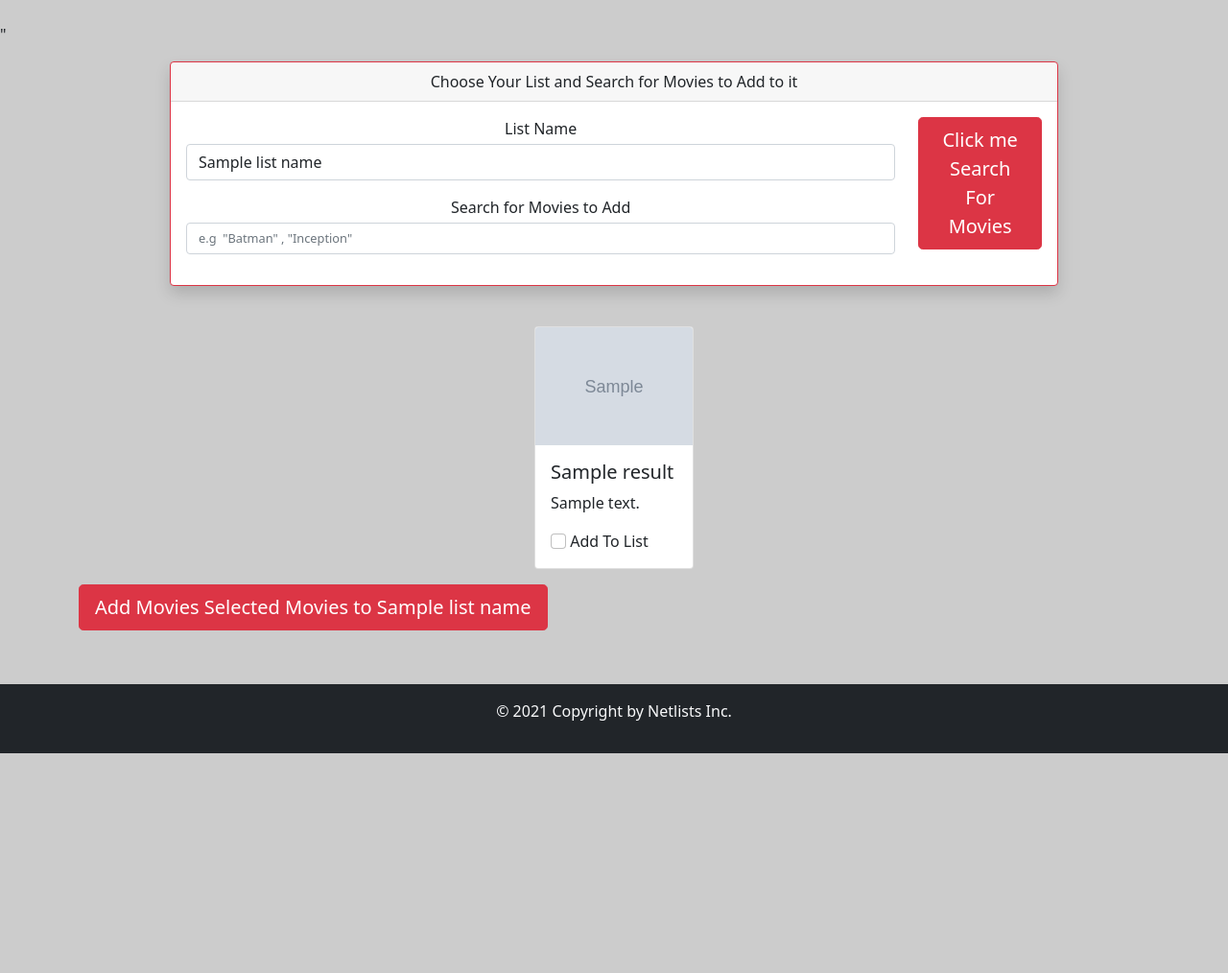
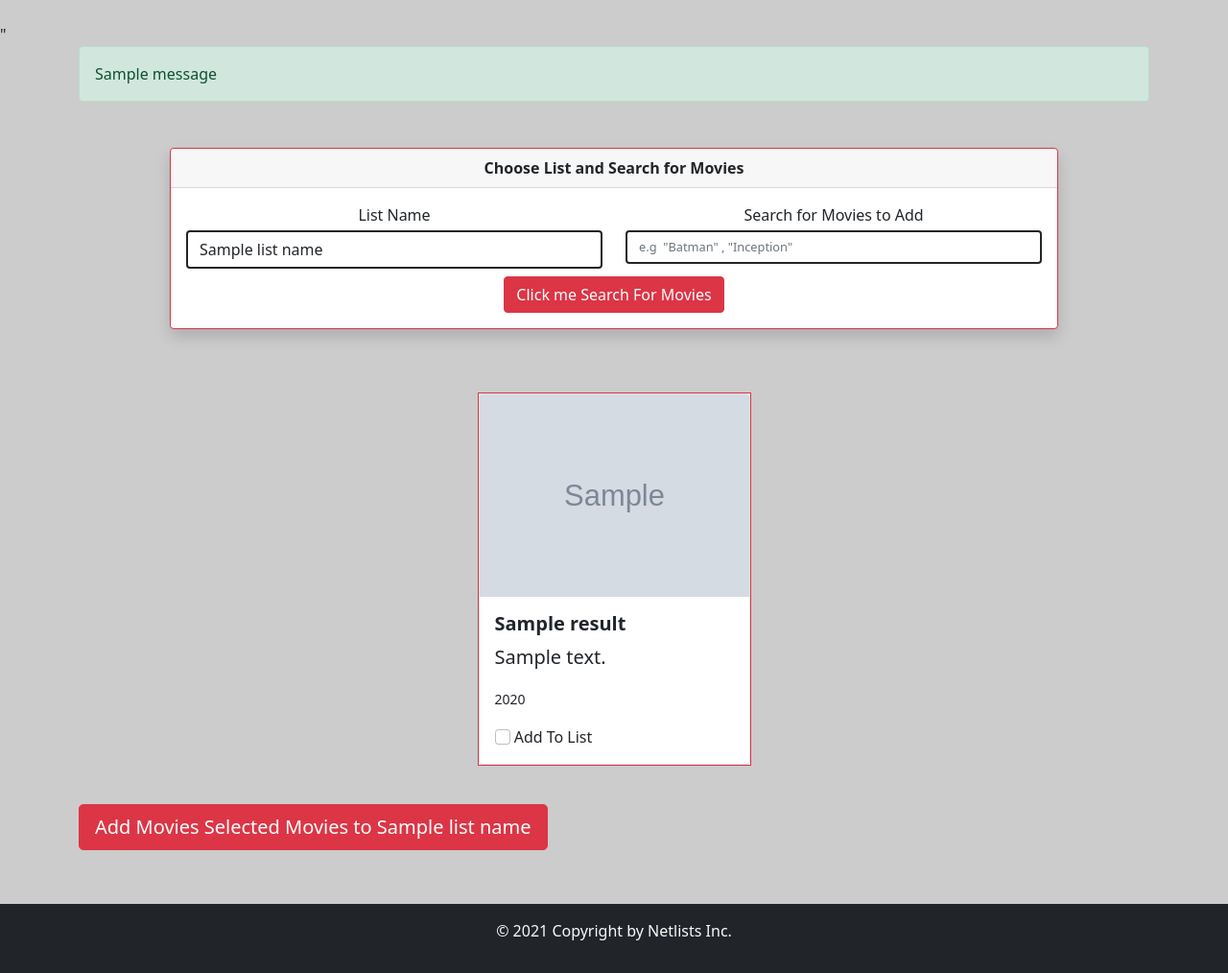
Before and after one commit to so3159/CS416Final, a Django app: template movieAPI/templates/search.html in a window 1280 px wide. Shown: the part 70-1084 px from the top of the page at 96% size. Before the commit the page ends 855 px from the top, so only its background shows below. Run offline with Django 3.2, Linux system fonts and the light colour scheme; the template is opened without the code that fills it: most values are stand-ins (such as "Sample title", 1, 10 or a date in 2020); grey boxes marked "Sample" are stand-in pictures; one stand-in notice (Sample message) is shown; some libraries are stand-ins or nearby versions.

Commit message:
Good Changes For Final Demo

```diff
--- a/movieAPI/templates/base/base.html
+++ b/movieAPI/templates/base/base.html
@@ -48,12 +48,16 @@
                     </li>
                 </ul>
                 <div class="col-5">
-                    <div class="input-group my-2">
-                        <input type="search" class="form-control mr-sm-2" placeholder="Search" aria-label="Search" aria-describedby="basic-addon2">
+                    <form action="{% url 'results' %}" method='POST'>
+                        {% csrf_token %}
+                        <div class="input-group my-2">
+                        <input type="search" name="search_term" class="form-control mr-sm-2"  placeholder="Search" aria-label="Search" aria-describedby="basic-addon2">
                         <div class="input-group-append">
                         <button class="btn btn-outline-danger" type="submit">Search</button>
                         </div>
                     </div>
+                    </form>
+
                 </div>
             </div>
         </nav>
@@ -99,6 +103,19 @@
         {% endif %}"
 
         <div class="container">
+            <div class="row">
+                {% if messages %}
+                <ul class="messages">
+                    {% for message in messages %}
+                        {% if message.tags == 'warning' %}
+                        <div role="alert" {% if message.tags %} class="alert alert-danger"{% endif %}>{{ message }}</div>
+                        {% else %}
+                        <div role="alert" {% if message.tags %} class="alert alert-success"{% endif %}>{{ message }}</div>
+                        {% endif %}
+
+                    {% endfor %}
+                {% endif %}
+            </div>
             {% block body %}
             {% endblock body %}
         </div>
--- a/movieAPI/templates/makeList.html
+++ b/movieAPI/templates/makeList.html
@@ -10,7 +10,7 @@ Movie time
 
 <div class="row justify-content-center">
     <div class="col-lg-10">
-        <p class="display-3 text-center">Add List Title</p>
+        <p class="display-3 text-center"><strong>Add List Title<strong></p>
     </div>
 </div>
 <div class="row justify-content-center">
--- a/movieAPI/templates/results.html
+++ b/movieAPI/templates/results.html
@@ -22,7 +22,7 @@ Movie time
 <div class="row justify-content-center">
     {% for result in results %}
 
-    <div class="col-lg-2">
+    <div class="col-lg-4 border border-3 border-danger">
         <div class="card">
             <a href="{% url 'movieDetails' result.id %}"><img src="{{result.image}}" alt="picture" class="card-img-top"></a>
             <div class="card-body">
--- a/movieAPI/templates/search.html
+++ b/movieAPI/templates/search.html
@@ -17,37 +17,55 @@ Movie time
 <div class="row justify-content-center">
     <div class="col-lg-10">
         <div class="card text-center shadow border border-danger border-1 rounded my-3">
-            <div class="card-header">Choose Your List and Search for Movies to Add to it</div>
+            <div class="card-header"><strong>Choose List and Search for Movies</strong></div>
             <div class="card-body">
                 <div class="row">
-                    <div class="col-lg-10">
+                    <div class="col-lg-12">
                         <form action="{% url 'results' %}" method="post">
                             {% csrf_token %}
-                            <div class="form-group">
+                        <div class="row">
+
+                            <div class="col-lg-6">
+                                <div class="form-group">
                                 <label for="exampleFormControlSelect1" class="mb-1">List Name</label>
-                                <select class="form-control" name='list_name' id="exampleFormControlSelect1">
+                                <select class="form-control  border border-2 border-dark" name='list_name' id="exampleFormControlSelect1">
                                 {% if list_name %}
+
                                 <option>{{list_name}}</option>
                                     {% for list in lists %}
                                         {% if list.name != list_name %}
                                             <option>{{list.name}}</option>
                                         {% endif %}
-
-                                    {% endfor %}
+                                        {% endfor %}
                                 {% else %}
                                     {% for list in lists %}
                                     <option>{{list.name}}</option>
                                     {% endfor %}
                                 {% endif %}
+                                </select>
+                            </div>
+                            </div>
+                            <div class="col-lg-6">
+                                <div class="form-group">
+                                    <label for="search_term" class=" mb-1">Search for Movies to Add</label> <!-- to {{ form.data.name }} -->
+                                    <input type="text" class='form-control border border-2 border-dark' id='search_term' name='search_term' value="{{search_term}}" placeholder='e.g  "Batman" , "Inception" '>
+                                </div>
+
+                            </div>
+                        </div>
 
 
-                                </select>
-                            <label for="search_term" class="mt-3 mb-1">Search for Movies to Add</label> <!-- to {{ form.data.name }} -->
-                            <input type="text" class='form-control mb-3' id='search_term' name='search_term' value="{{search_term}}" placeholder='e.g  "Batman" , "Inception" '>
-                        </div>
+
+
+
+
+
+
+
+
                     </div>
-                    <div class="col-lg-2">
-                            <button class="btn btn-danger btn-lg" type='submit'>Click me Search For Movies</button>
+                    <div class="col-lg-12">
+                            <button class="btn btn-danger mt-2" type='submit'>Click me Search For Movies</button>
                         </form>
                     </div>
                 </div>
@@ -65,12 +83,13 @@ Movie time
 
 {% for result in results %}
 
-<div class="col-lg-2">
-    <div class="card">
+<div class="col-lg-3 p-0 mx-2 my-4 bg-white border border-1 border-danger">
+    <div class="card p-0 m-0">
         <a href="{% url 'movieDetails' result.id %}"><img src="{{result.image}}" alt="picture" class="card-img-top"></a>
         <div class="card-body">
-            <h5 class="card-title">{{result.title}}</h5>
-            <p class="card-text">{{result.description}}</p>
+            <h5 class="card-title"><strong>{{result.title}}</strong></h5>
+            <p class="card-text lead">{{result.description}}</p>
+            <p><small>{{result.year}}</small></p>
             <input class="form-check-input" type="checkbox" value="{{result.id}}" name="movies" id="flexCheckDefault">
             <label class="form-check-label" for="flexCheckDefault">
                 Add To List
```
Also changed, not shown: movieAPI/movie/views.py (+35 -15 lines), movieAPI/db2.sqlite3.
